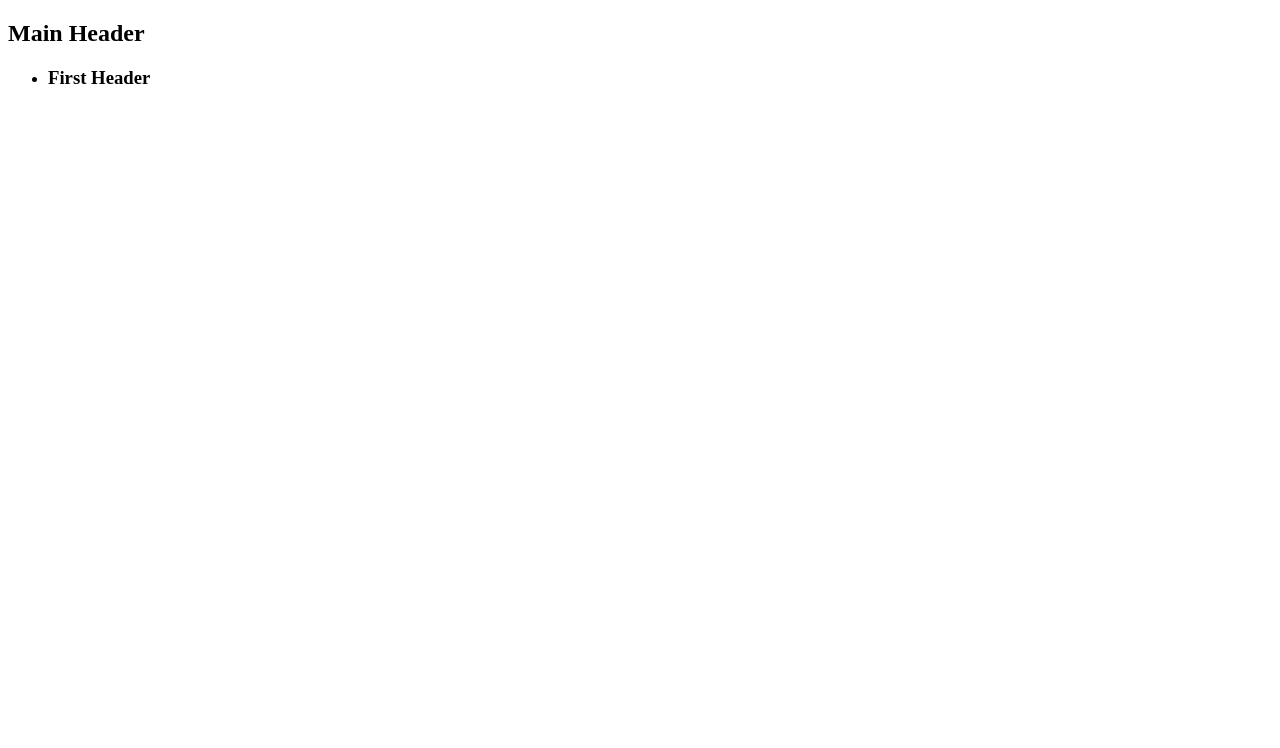
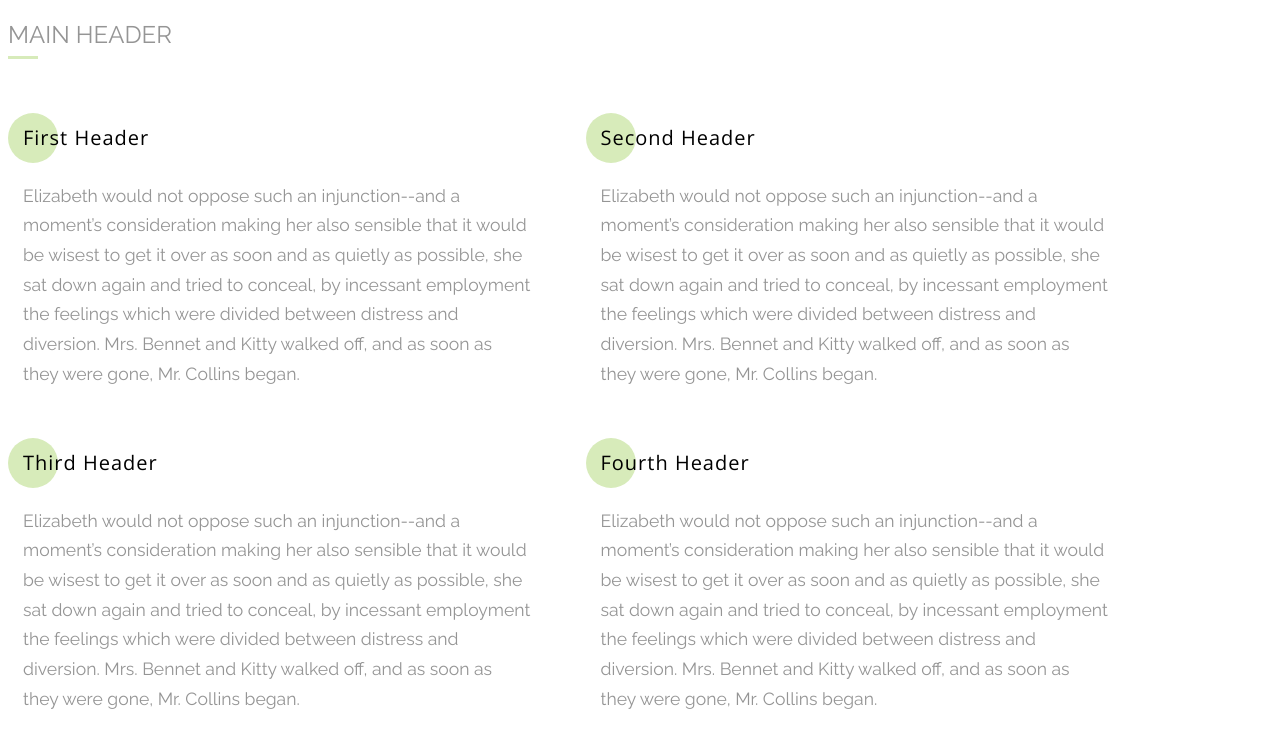
Before and after one commit to BritishPandaChick/typography-effect, a plain HTML site: page index.html in a window 1280 px wide. Drawn offline with nearby package versions, Linux system fonts and the light colour scheme.

Commit message:
Finish adding HTML and CSS code

```diff
--- a/css/style.css
+++ b/css/style.css
@@ -0,0 +1,93 @@
+@import url(https://fonts.googleapis.com/css?family=Raleway|Open+Sans);
+
+* {
+  -webkit-box-sizing: border-box;
+  -moz-box-sizing: border-box;
+  box-sizing: border-box;
+}
+
+.container {
+  margin: 3m auto;
+  width: 90%;
+  max-width: 1100px;
+}
+
+h2 {
+  position: relative;
+  font-family: "Raleway", sans-serif;
+  font-size: 1eml;
+  font-weight: 400;
+  text-transform: uppercase;
+  color: #959595;
+}
+
+h2:after {
+  content: "";
+  position: absolute;
+  left: 0;
+  right: 0;
+  bottom: -10px;
+  border-bottom: 3px solid #d7ebba;
+  width: 30px;
+}
+
+ul {
+  list-style: none;
+  margin: 4em 0 0;
+  padding: 0;
+}
+
+ul:after {
+  clear: both;
+  content: "";
+  display: table;
+}
+
+ul li {
+  margin-bottom: 2em;
+}
+
+@media only screen and (min-width:700px){
+  ul li {
+    float: left;
+    width: 47.5%;
+    margin-right: 5%;
+  }
+  ul li:nth-child(2n){
+    margin-right: 0;
+  }
+}
+
+ul li h3 {
+  position: relative;
+  z-index: 1;
+  margin: 0;
+  font-family: "Open Sans", sans-serif;
+  font-size: 1.25em;
+  line-height: 2.5em;
+  font-weight: 300;
+  letter-spacing: 1px;
+}
+
+ul li h3:before {
+  content: "";
+  position: absolute;
+  z-index: -1;
+  background-color: #d7ebba;
+  width: 2.5em;
+  height: 2.5em;
+  border-radius: 50%;
+}
+
+ul li h3 span {
+  padding-left: 15px;
+}
+
+ul li p {
+  padding-left: 15px;
+  font-family: "Raleway", sans-serif;
+  font-size: 1.1em;
+  line-height: 1.6875em;
+  font-weight: 400;
+  color: #959595;
+}
--- a/index.html
+++ b/index.html
@@ -10,6 +10,42 @@
     <ul>
       <li>
         <h3><span>First Header</span></h3>
+        <p>Elizabeth would not oppose such an injunction--and a moment’s consideration
+          making her also sensible that it would be wisest to get it over as soon
+          and as quietly as possible, she sat down again and tried to conceal, by
+          incessant employment the feelings which were divided between distress
+          and diversion. Mrs. Bennet and Kitty walked off, and as soon as they were
+          gone, Mr. Collins began.</p>
+      </li>
+
+      <li>
+        <h3><span>Second Header</span></h3>
+        <p>Elizabeth would not oppose such an injunction--and a moment’s consideration
+          making her also sensible that it would be wisest to get it over as soon
+          and as quietly as possible, she sat down again and tried to conceal, by
+          incessant employment the feelings which were divided between distress
+          and diversion. Mrs. Bennet and Kitty walked off, and as soon as they were
+          gone, Mr. Collins began.</p>
+      </li>
+
+      <li>
+        <h3><span>Third Header</span></h3>
+        <p>Elizabeth would not oppose such an injunction--and a moment’s consideration
+          making her also sensible that it would be wisest to get it over as soon
+          and as quietly as possible, she sat down again and tried to conceal, by
+          incessant employment the feelings which were divided between distress
+          and diversion. Mrs. Bennet and Kitty walked off, and as soon as they were
+          gone, Mr. Collins began.</p>
+      </li>
+
+      <li>
+        <h3><span>Fourth Header</span></h3>
+        <p>Elizabeth would not oppose such an injunction--and a moment’s consideration
+          making her also sensible that it would be wisest to get it over as soon
+          and as quietly as possible, she sat down again and tried to conceal, by
+          incessant employment the feelings which were divided between distress
+          and diversion. Mrs. Bennet and Kitty walked off, and as soon as they were
+          gone, Mr. Collins began.</p>
       </li>
     </ul>
   </div>
```
